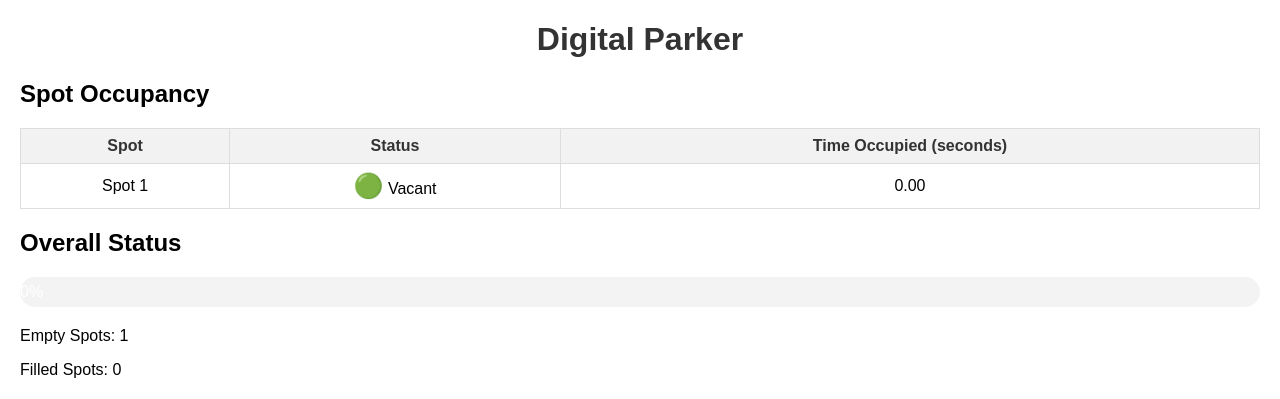
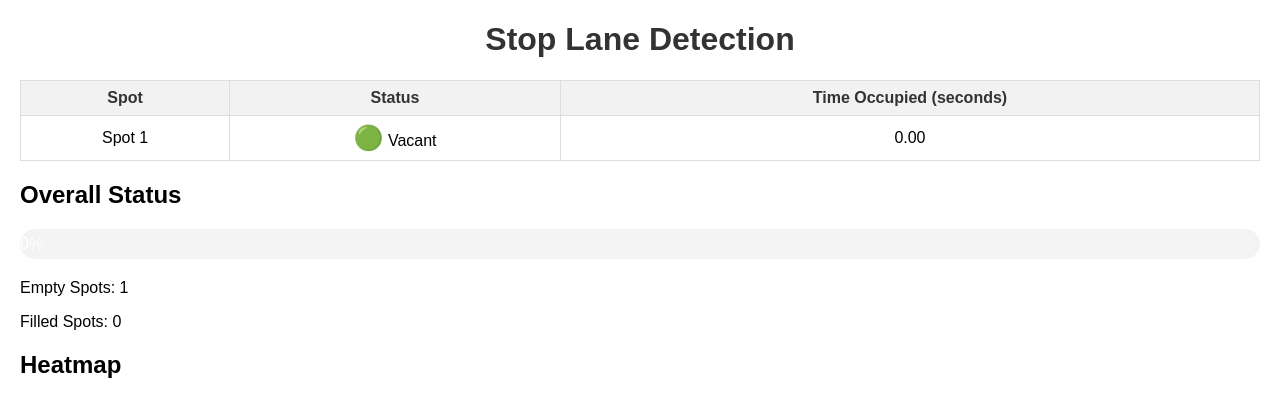
Before and after one commit to DeandraFalih/test-postprocessor, a Flask app: template api/templates/index3.html in a window 1280 px wide. Shown: the top 399 px of the page. Run offline with Flask 3, Linux system fonts and the light colour scheme; the template is opened without the code that fills it, so the values that code supplies are empty.

Commit message:
Update index3.html

```diff
--- a/api/templates/index3.html
+++ b/api/templates/index3.html
@@ -56,9 +56,7 @@
     </style>
 </head>
 <body>
-    <h1>Digital Parker</h1>
-
-    <h2>Spot Occupancy</h2>
+    <h1>Stop Lane Detection</h1>
     <table>
         <thead>
             <tr>
```
